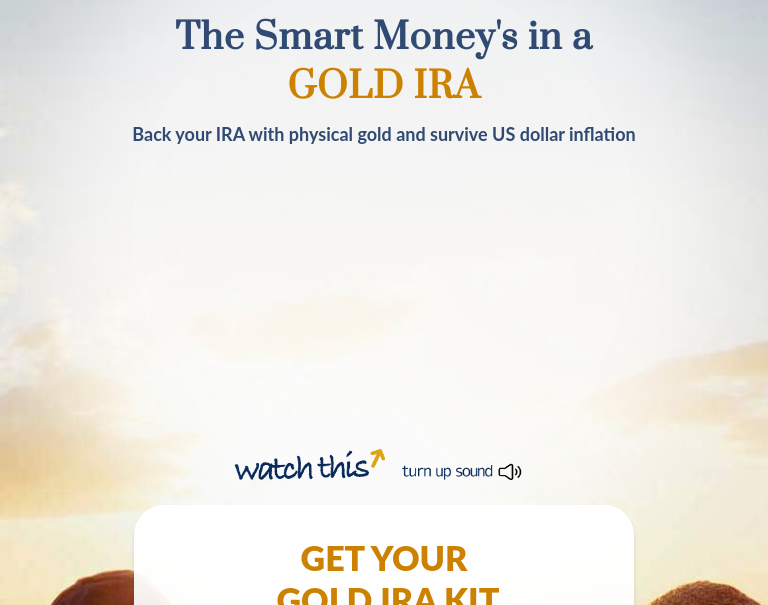
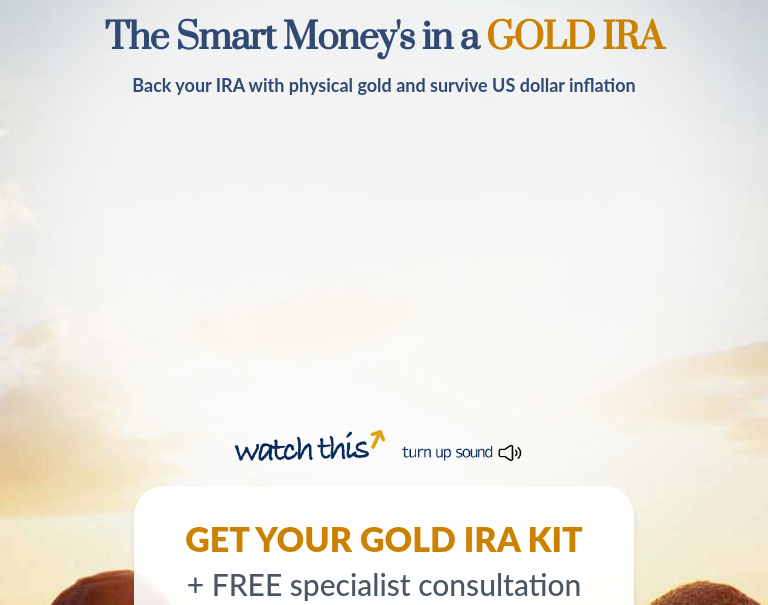
Before and after one commit to glenfish/mgi-final, an Astro site: page / in a window 768 px wide. Shown: the part 124-729 px from the top of the page. Built offline with nearby package versions, Linux system fonts and the light colour scheme; Astro itself is replaced by a stand-in of ours; a script that the page names is missing.

Commit message:
updated changes to responsive text layout

```diff
--- a/public/css/style.css
+++ b/public/css/style.css
@@ -69,7 +69,7 @@
    padding-bottom: 10px!important;
    font-weight: 900!important;
    color: #304A73!important;
-   letter-spacing: 1px!important;
+   letter-spacing: -1px!important;
    }
 
    .garamond {
@@ -188,7 +188,7 @@
       }
       .headline {
       font-family:    Tahoma, Arial,sans-serif!important;
-      font-size: 34px!important;
+      font-size: 38px!important;
       padding-top:0px;
       padding-bottom: 10px!important;
       font-weight: 900!important;
@@ -663,7 +663,7 @@ padding: 4px 0px!important;
 }
 .headline {
 font-family: 'Prata',  serif!important;
-font-size: 30px!important;
+font-size: 38px!important;
 padding-bottom: 10px!important;
 letter-spacing:-1px!important;
 word-spacing: 2px!important;
@@ -722,7 +722,7 @@ word-spacing: 2px!important;
 
    .gam-blue {
       font-size: 2.2rem!important;
-      letter-spacing: 1px!important;
+      letter-spacing: -1px!important;
    }
  }
  @media  (min-width: 437px) and (max-width:555px) {
@@ -918,7 +918,7 @@ margin-top:20px;
    min-height: 150px;
 }
 
-@media  (max-width:810px) {
+@media  (max-width:460px) {
 .break-headline {
    display:inline!important;
 
@@ -926,7 +926,7 @@ margin-top:20px;
 
 }
 
-@media  (max-width:820px) {
+@media  (max-width:460px) {
    .break-subheadline {
       display:inline!important;
 
@@ -1084,12 +1084,15 @@ margin-top:20px;
 
  #subsub-headline{
    font-family:  'Lato', 'Proxima Nova', 'Open Sans', 'Montserrat', 'Roboto', Arial Bold, Tahoma, Arial,sans-serif!important;
-   font-size: 26px!important;
+   font-size: 30px!important;
    text-align:center;
    padding-bottom: 10px;
+   line-height: 28px;
 }
 h2.headline{
    font-family:  'Lato', 'Proxima Nova', 'Open Sans', 'Montserrat', 'Roboto', Arial Bold, Tahoma, Arial,sans-serif!important;
    font-weight:600;
    text-transform:uppercase;
+   line-height: 28px;
+   font-size: 34px!important;
 }
```
